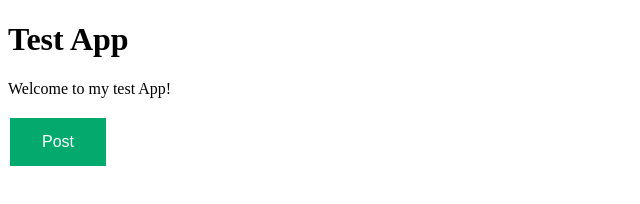
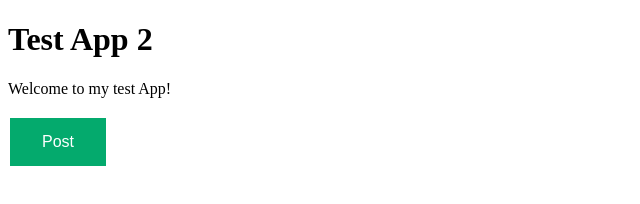
Before and after one commit to zemikone/zemikone.github.io, a plain HTML site: page index.html in a window 1280 px wide. Shown: the full height of the page, 0-640 px from the left. Drawn offline with Linux system fonts and the light colour scheme.

Commit message:
Update index.html

```diff
--- a/index.html
+++ b/index.html
@@ -20,7 +20,7 @@
     </style>
 </head>
 <body>
-    <h1>Test App</h1>
+    <h1>Test App 2</h1>
     <p>Welcome to my test App!</p>
     <button class="button" onclick="postMessage()">Post</button>
 
```
